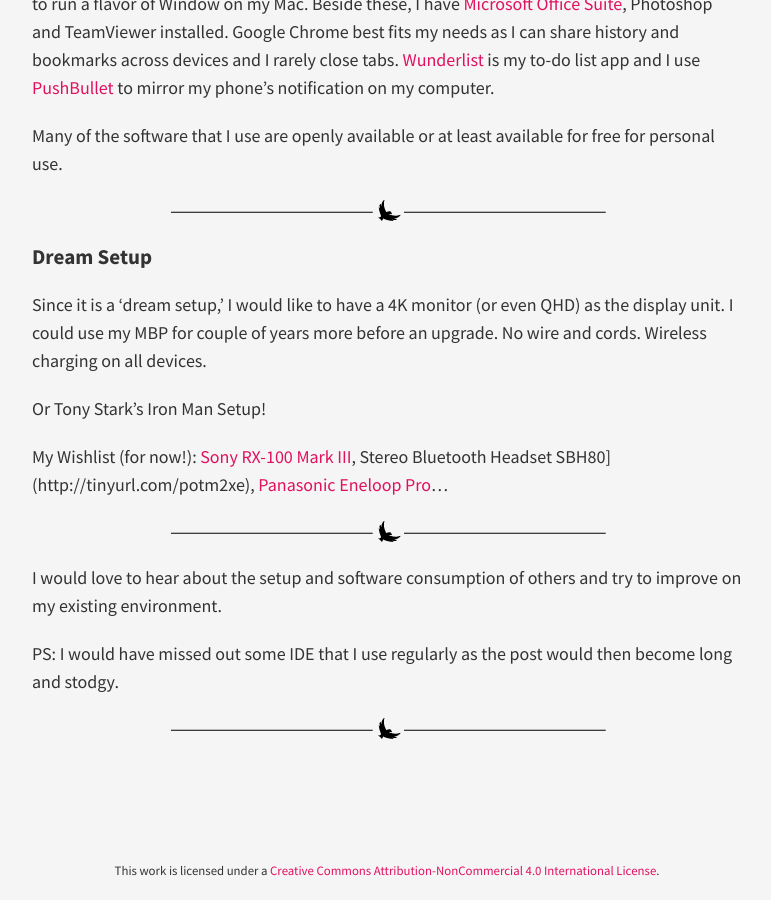
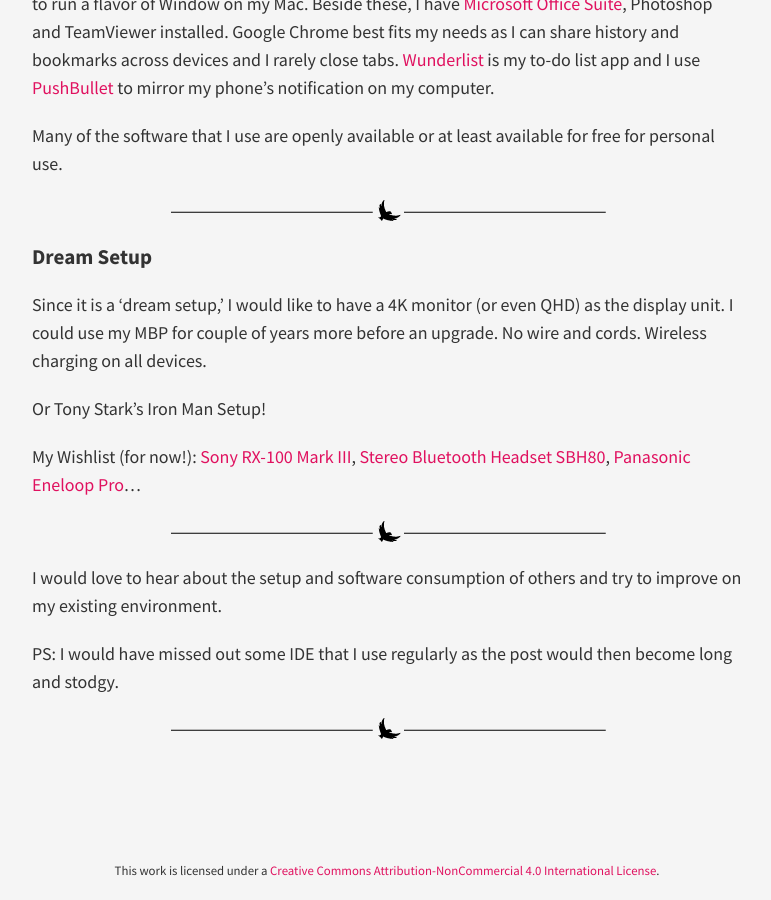
Before and after one commit to forkmsrini/forkmsrini.github.io-master, a Jekyll site: the page built from _posts/2014-12-29-mySetup.md, in a window 1280 px wide and 900 px high, scrolled down 1163 px. Shown: the whole window, without its empty margins (253-1024 px from the left). Built offline with Jekyll 4.4.1, drawn with Linux system fonts in a browser that asks for light colours; nearby versions of some CDN libraries; Markdown is read by kramdown in place of the engine named in the settings.

Commit message:
Update 2014-12-29-mySetup.md

```diff
--- a/_posts/2014-12-29-mySetup.md
+++ b/_posts/2014-12-29-mySetup.md
@@ -23,7 +23,7 @@
 
 Or Tony Stark's Iron Man Setup!
 
-My Wishlist (for now!): [Sony RX-100 Mark III](http://tinyurl.com/koyle2k), Stereo Bluetooth Headset SBH80](http://tinyurl.com/potm2xe), [Panasonic Eneloop Pro](http://tinyurl.com/k23snrv)...
+My Wishlist (for now!): [Sony RX-100 Mark III](http://tinyurl.com/koyle2k), [Stereo Bluetooth Headset SBH80](http://tinyurl.com/potm2xe), [Panasonic Eneloop Pro](http://tinyurl.com/k23snrv)...
 
 <hr/>
 I would love to hear about the setup and software consumption of others and try to improve on my existing environment.
```
